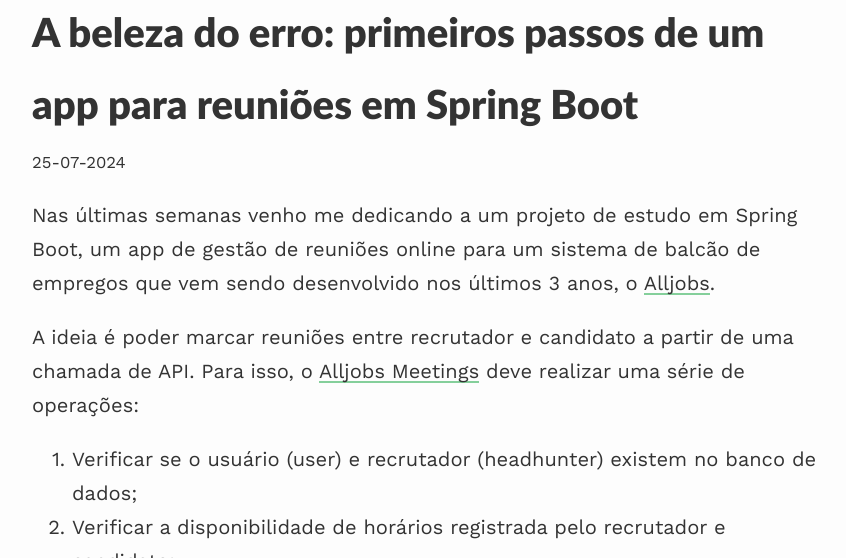
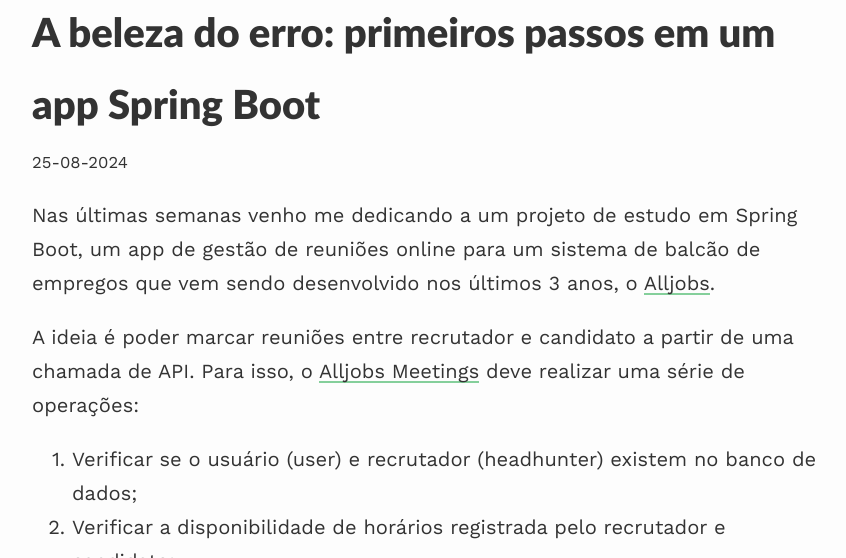
Before and after one commit to 0jonjo/0jonjo.github.io, a Jekyll site: the page built from _posts/2024-08-25-alljobs-meetings.md, in a window 1280 px wide and 900 px high, cut to the strip 342-900 px from the top of the window. Shown: the whole strip, without its empty margins (208-1054 px from the left). Built offline with Jekyll 4.4.1, drawn with Linux system fonts in a browser that asks for light colours; nearby versions of some CDN libraries.

Commit message:
adjust title and date post alljobs-meetings

```diff
--- a/_posts/2024-07-25-alljobs-meetings.md
+++ b/_posts/2024-08-25-alljobs-meetings.md
@@ -1,6 +1,6 @@
 ---
 layout: post
-title: "A beleza do erro: primeiros passos de um app para reuniões em Spring Boot"
+title: "A beleza do erro: primeiros passos em um app Spring Boot"
 description: "Aprendizados projetando e implementando um sistema de reuniões para um balcão de empregos"
 tags: programacao aprendizado java
 categories: misc
```
